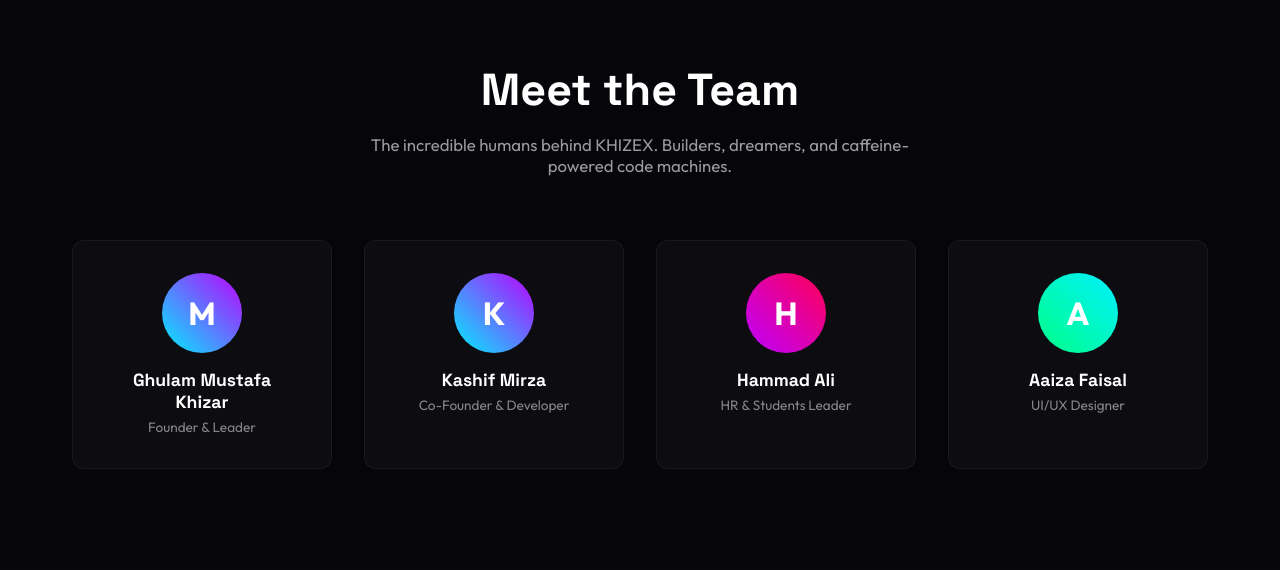
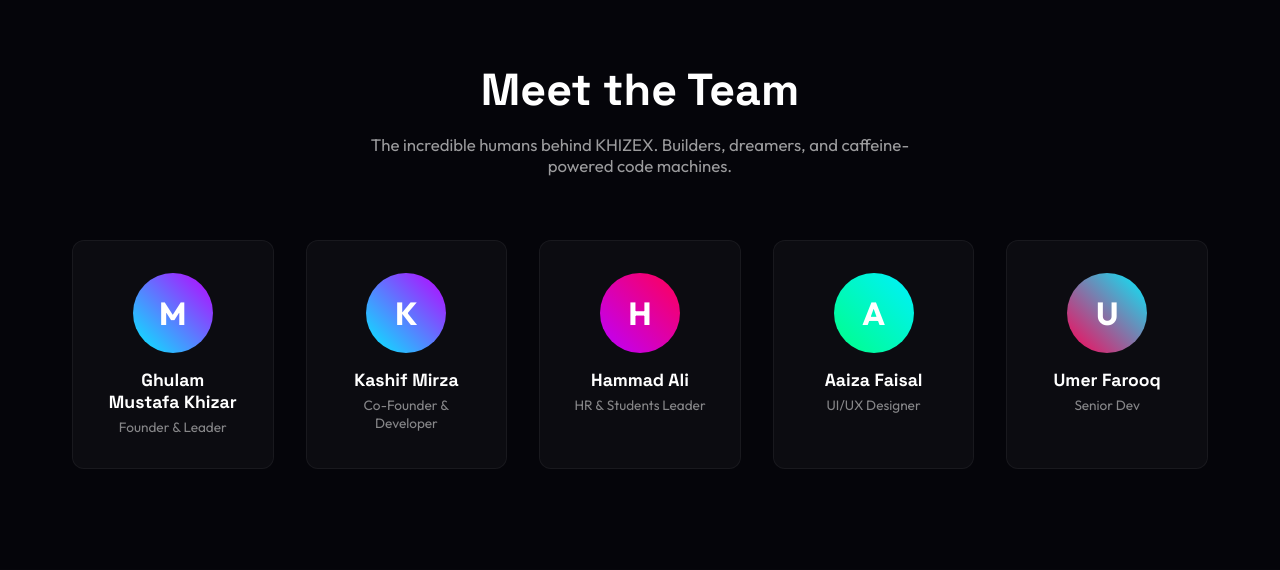
Before and after one commit to KhizarDoingProgramming/KHIZEX, a Django app: template core/templates/core/index.html in a window 1280 px wide. Shown: the part 3046-3616 px from the top of the page. Run offline with Django 5.2, Linux system fonts and the light colour scheme; the template is opened without the code that fills it, so the values that code supplies are empty; some libraries are stand-ins or nearby versions.

Commit message:
Add Umer Farooq as Senior Dev

```diff
--- a/core/templates/core/index.html
+++ b/core/templates/core/index.html
@@ -290,6 +290,11 @@
                     <div class="team-name">Aaiza Faisal</div>
                     <div class="team-role">UI/UX Designer</div>
                 </div>
+                <div class="team-card">
+                    <div class="team-avatar" style="background: linear-gradient(45deg, var(--accent-pink), var(--accent-blue));">U</div>
+                    <div class="team-name">Umer Farooq</div>
+                    <div class="team-role">Senior Dev</div>
+                </div>
             </div>
         </div>
     </section>
```
